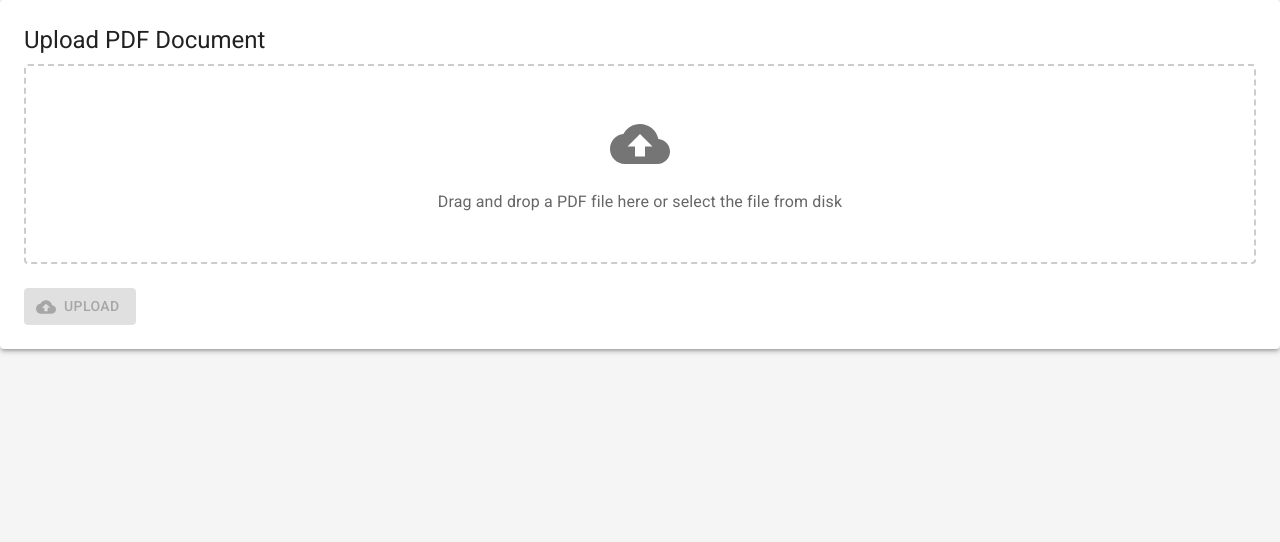
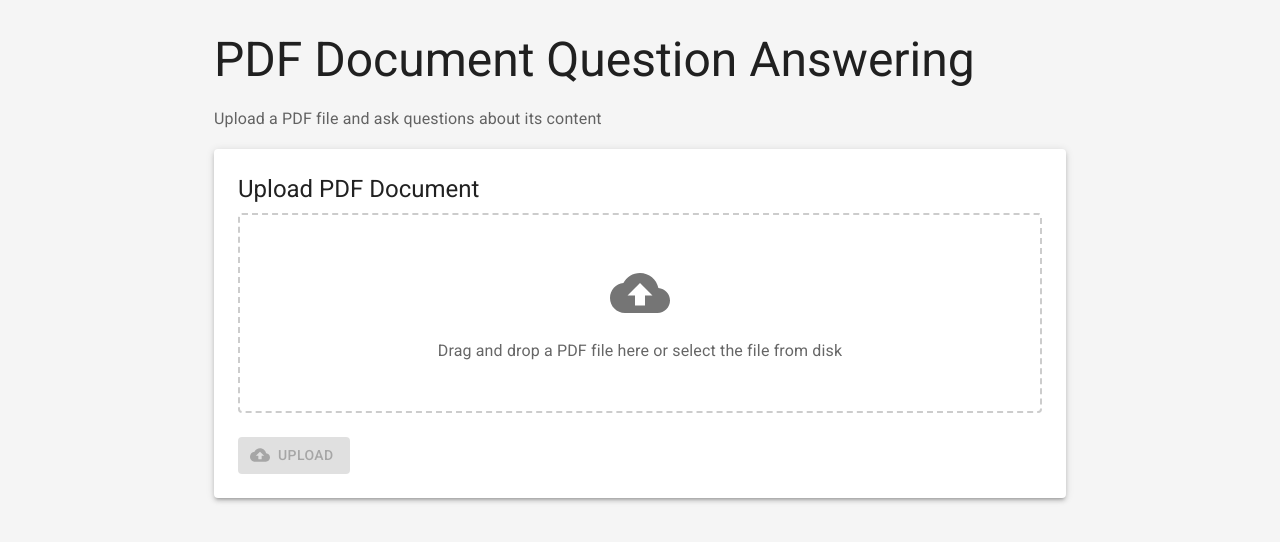
Before and after one commit to Kammelleon/pdf-qa, a React (Vite) app in the folder frontend/: page / in a window 1280 px wide. Shown: the top 542 px of the page. Built offline with nearby package versions, Linux system fonts and the light colour scheme; no server answers.

Commit message:
Integrate ChatInterface into App

```diff
--- a/frontend/src/App.jsx
+++ b/frontend/src/App.jsx
@@ -1,5 +1,12 @@
 import React, { useState } from 'react';
+import {
+  Container,
+  Typography,
+  Box
+} from '@mui/material';
 import FileUpload from './components/FileUpload.jsx';
+import ChatInterface from './components/ChatInterface.jsx';
+
 
 function App() {
   const [fileHash, setFileHash] = useState('');
@@ -9,9 +16,25 @@ function App() {
   };
 
   return (
-    <>
-      <FileUpload onFileUploaded={handleFileUploaded} />
-    </>
+    <Container maxWidth="md">
+      <Box sx={{ my: 4 }}>
+        <Typography variant="h3" component="h1" gutterBottom>
+          PDF Document Question Answering
+        </Typography>
+        <Typography variant="subtitle1" color="text.secondary" paragraph>
+          Upload a PDF file and ask questions about its content
+        </Typography>
+        <FileUpload
+          onFileUploaded={handleFileUploaded}
+        />
+        {fileHash && (
+          <ChatInterface
+            key={fileHash}
+            fileHash={fileHash}
+          />
+        )}
+      </Box>
+    </Container>
   );
 }
 
```
